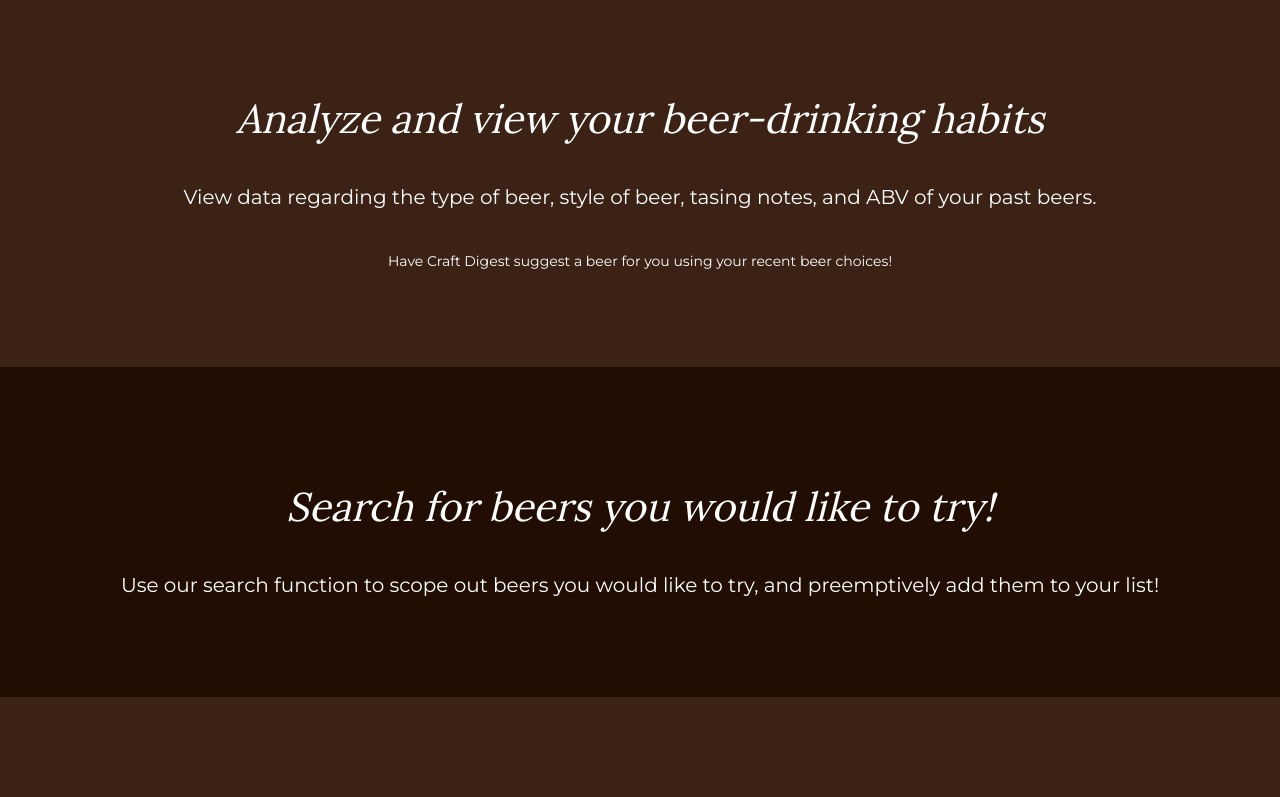
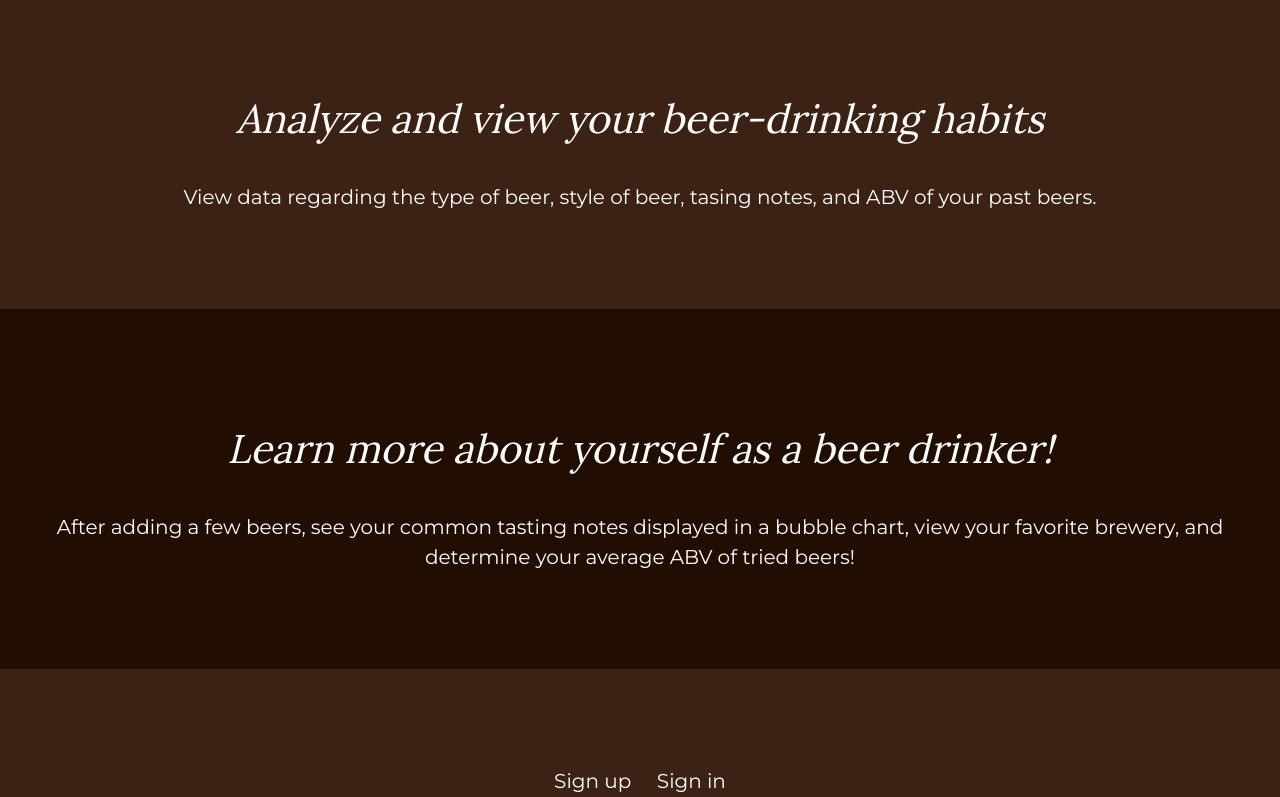
Before and after one commit to jakep5/craft-digest, a React (Create React App) app: page / in a window 1280 px wide. Shown: the part 1042-1839 px from the top of the page. Built offline with nearby package versions, Linux system fonts and the light colour scheme; no server answers.

Commit message:
add margins for landing page text

```diff
--- a/src/routes/LandingPage/LandingPage.css
+++ b/src/routes/LandingPage/LandingPage.css
@@ -122,12 +122,16 @@
 
 h2.title {
   font-size: 18px;
+  margin-left: 2%;
+  margin-right: 2%;
 }
 
 h3 {
   font-family: 'Montserrat', sans-serif;
   font-size: 15px;
-  font-weight: 100
+  font-weight: 100;
+  margin-left: 2%;
+  margin-right: 2%;
 }
 h4 {
   font-family: 'Montserrat', sans-serif;
@@ -189,6 +193,8 @@
 
   h2.title {
     font-size: 25px;
+    margin-left: 0%;
+    margin-right: 0%
   }
 
   h2 {
--- a/src/routes/LandingPage/LandingPage.js
+++ b/src/routes/LandingPage/LandingPage.js
@@ -73,12 +73,11 @@
                 <section role="contentinfo">
                     <h2>Analyze and view your beer-drinking habits</h2>
                     <h3>View data regarding the type of beer, style of beer, tasing notes, and ABV of your past beers.</h3>
-                    <h4 className="subText">Have Craft Digest suggest a beer for you using your recent beer choices!</h4>
                 </section>
 
                 <section role="contentinfo">
-                    <h2>Search for beers you would like to try!</h2>
-                    <h3>Use our search function to scope out beers you would like to try, and preemptively add them to your list!</h3>
+                    <h2>Learn more about yourself as a beer drinker!</h2>
+                    <h3>After adding a few beers, see your common tasting notes displayed in a bubble chart, view your favorite brewery, and determine your average ABV of tried beers!</h3>
                 </section>
                 <section class="signUp" role="menu">
                     <Link to="/signUp" style={{ textDecoration: 'none' }}>
```
